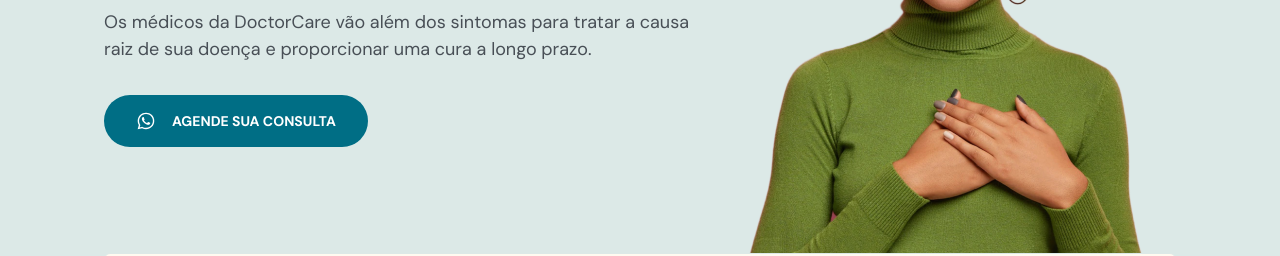
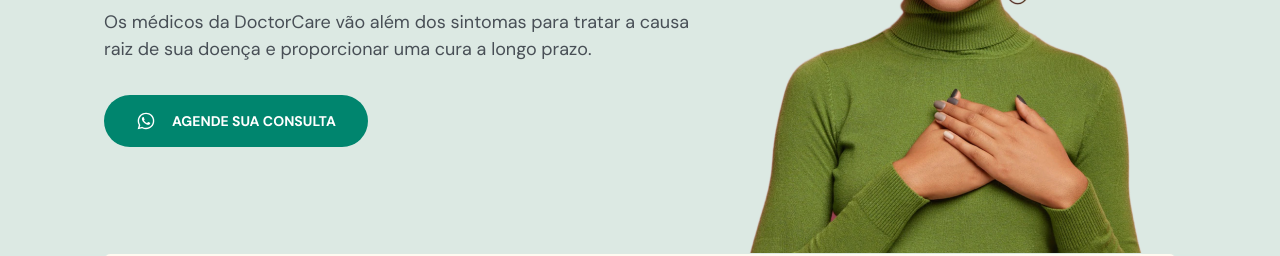
Before and after one commit to helineto10/DoctorCare, a plain HTML site: page index.html in a window 1280 px wide. Shown: the part 366-622 px from the top of the page. Drawn offline with nearby package versions, Linux system fonts and the light colour scheme.

Commit message:
Alteraçao da cor principal do site

```diff
--- a/style.css
+++ b/style.css
@@ -6,7 +6,7 @@
 }
 
 :root {
-    --hue: 190;
+    --hue: 170;
     --primary-color: hsl(var(--hue), 100%, 26%);
     --headline: hsl(210, 11%, 15%);
     --paragraph: hsl(210, 9%, 31%);
```
